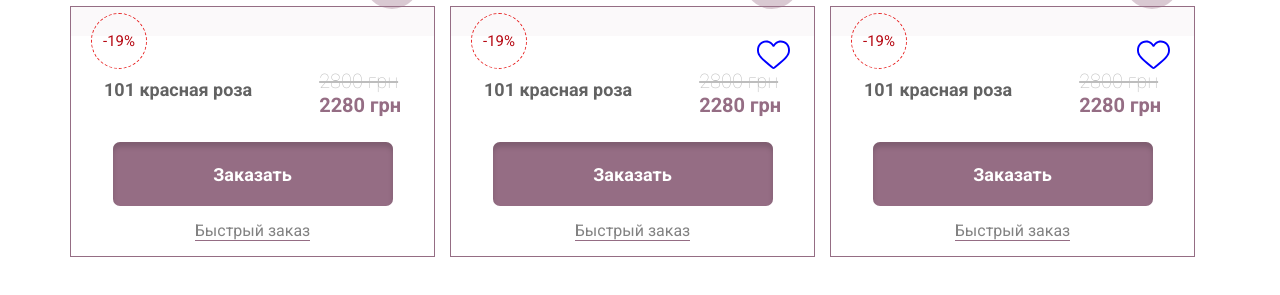
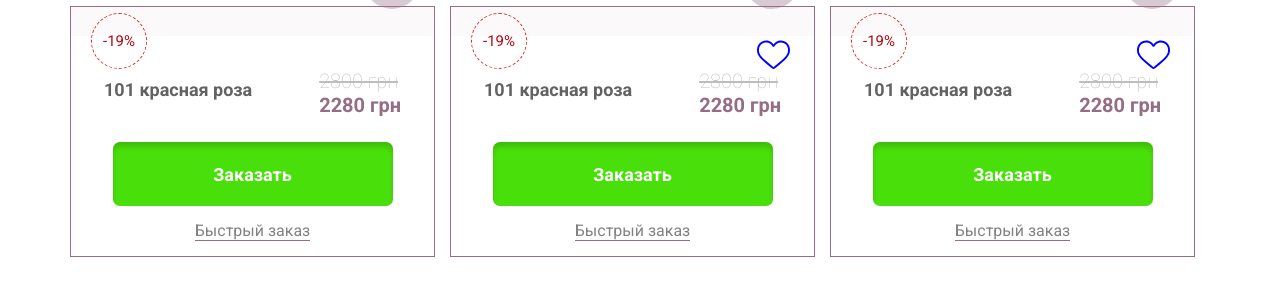
Before and after one commit to vanyapeev94/nvc, a plain HTML site: page index.html in a window 1280 px wide. Shown: the part 109-404 px from the top of the page. Drawn offline with Linux system fonts and the light colour scheme.

Commit message:
поменял цвет кнопки на зеленый

```diff
--- a/css/style.css
+++ b/css/style.css
@@ -59,7 +59,7 @@ body{
     border-radius: 50%;
 }
 .product-wrapper .add-to-cart{
-    background: #956D84;
+    background: #49df0a;
     box-shadow: inset 0px 5px 5px rgb(0 0 0 / 15%);
     border-radius: 7px;
     color: #fff;
```
